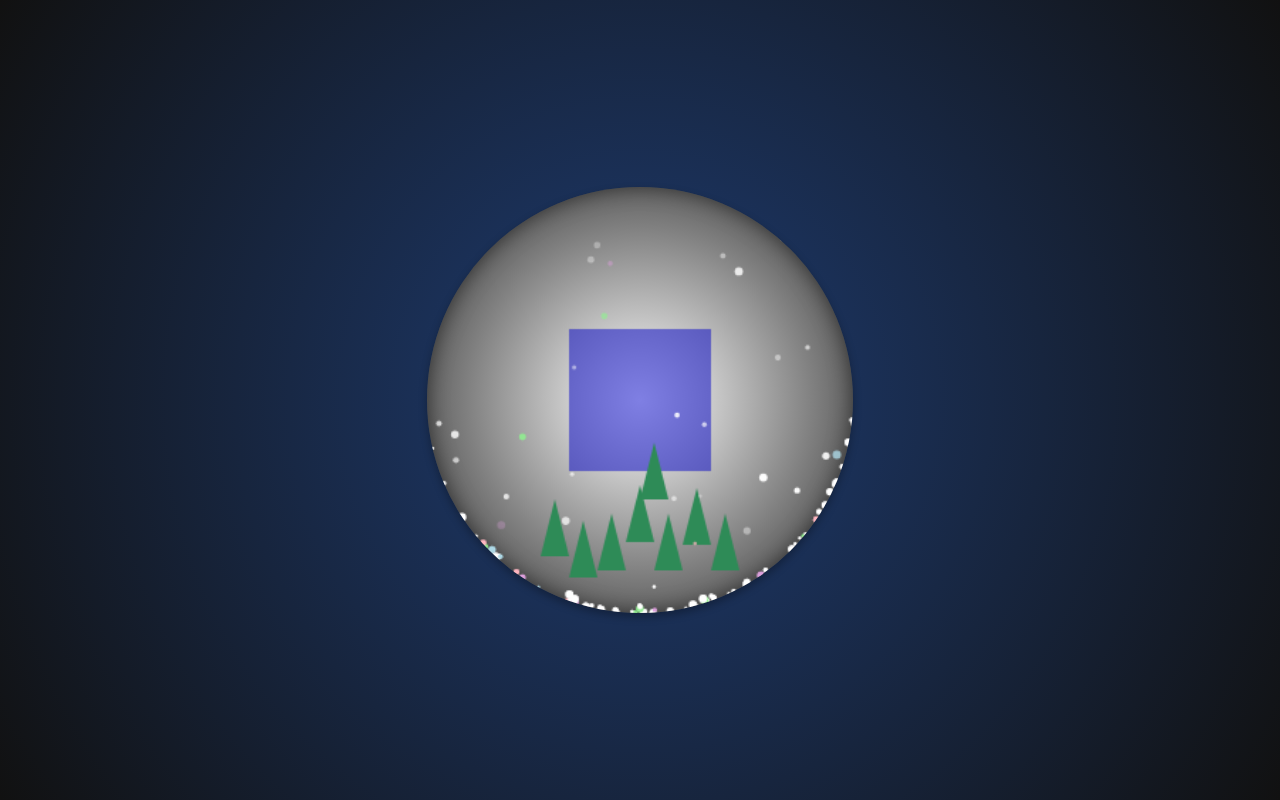
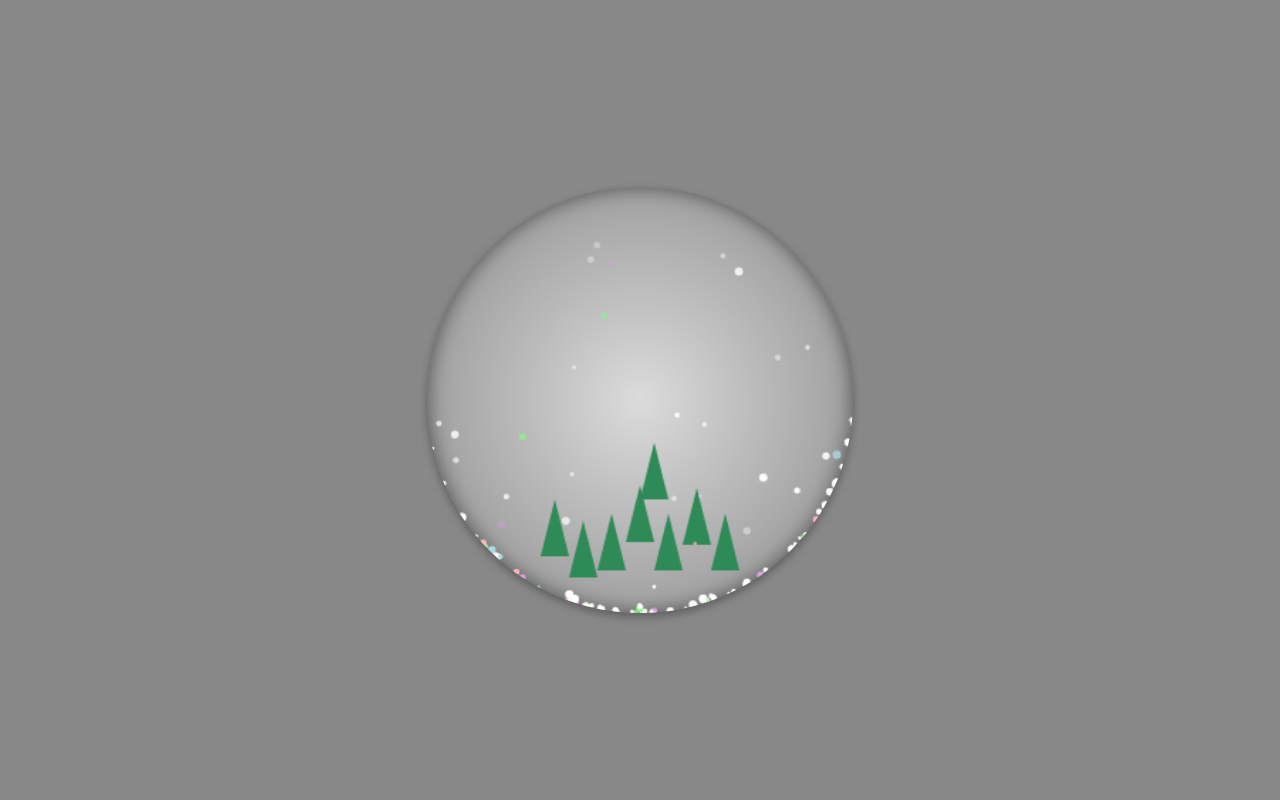
Before and after one commit to dloft/snowglobe, a plain HTML site: page index.html in a window 1280 px wide. Drawn offline with Linux system fonts and the light colour scheme.

Commit message:
Tweaking colors and background

```diff
--- a/snow.css
+++ b/snow.css
@@ -4,16 +4,14 @@ body {
   justify-content: center;
   align-items: center;
   height: 100vh;
-  background: radial-gradient(circle, #1e3c72, #111111);
+  background: #888;
   color: white;
 }
 
 .snow-globe {
   position: relative;
-/*  width: 300px;
-  height: 300px; */
   border-radius: 50%;
-  background: radial-gradient(circle at center, #ffffff, #222222);
+  background: radial-gradient(circle at center, rgba(255 255 255 / 70%), rgba(255 255 255 / 0%));
   overflow: hidden;
   box-shadow:
     inset 0 0 20px rgba(0, 0, 0, 0.5),
--- a/snow.js
+++ b/snow.js
@@ -42,9 +42,6 @@ function setup() {
 // Main loop
 function animate() {
   ctx.clearRect(0, 0, canvas.width, canvas.height);
-
-  ctx.fillStyle = "rgb(0 0 200 / 50%)";
-  ctx.fillRect(100, 100, 100, 100);
 
   forest.forEach((tree) => {
     drawTree(tree.x, tree.y);
@@ -221,7 +218,7 @@ function shookGlobe() {
     applyShakeVelocity(flake, velocityScale, randomRange);
   });
   // Collect all snowflake vX properties in an array
-  const velocities = snowflakes.map(flake => flake.vX.toFixed(2));
+  // const velocities = snowflakes.map(flake => flake.vX.toFixed(2));
 
   // Log the vX properties on a single line
   // console.log(`Snowflake vX values: [${velocities.join(", ")}]`);
@@ -282,6 +279,7 @@ function drag(event) {
     const { velocityX, velocityY } = mouseVelocity(x, y, time);
     vX = velocityX;
     vY = velocityY;
+    console.log('mouse vel=', vX, vY)
 
     // Update tracking variables
     lastX = x;
```
